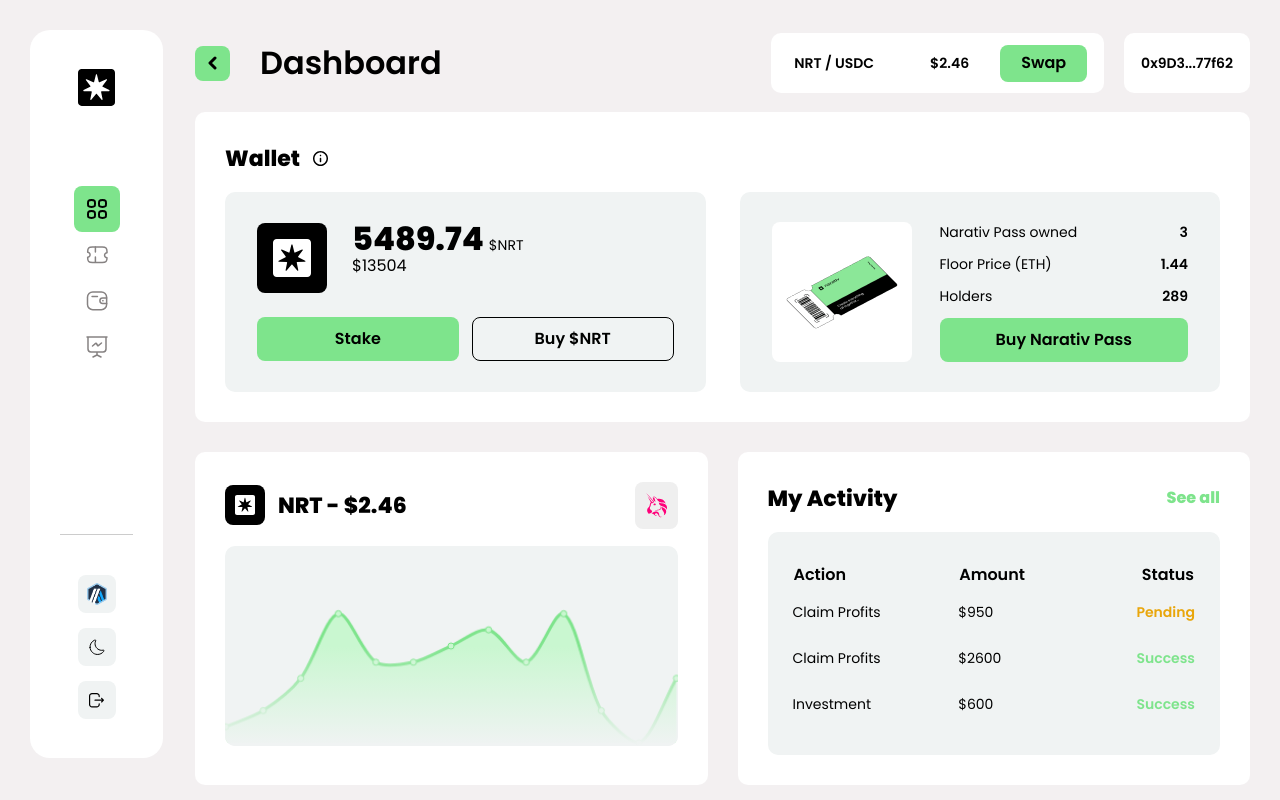
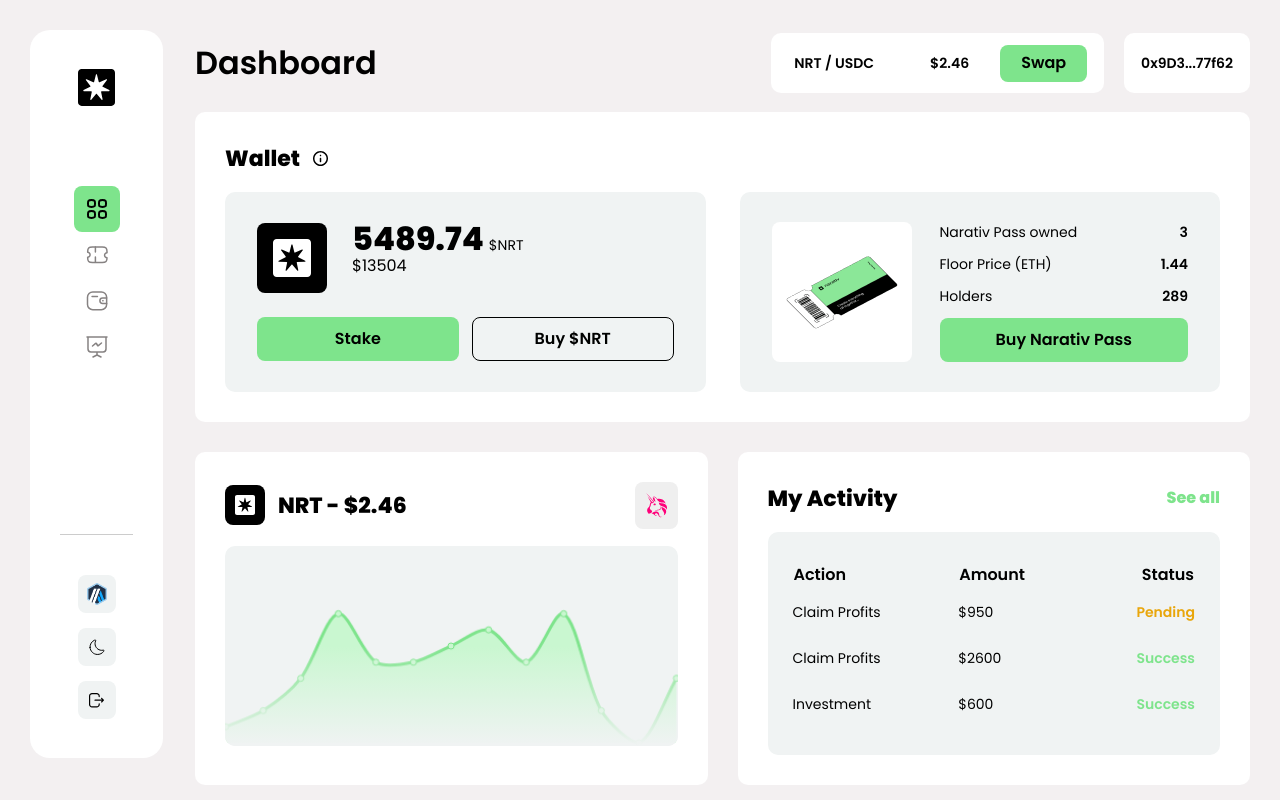
Before and after one commit to BarryPython/narativLab, a React (Create React App) app: page / in a window 1280 px wide. Built offline with nearby package versions, Linux system fonts and the light colour scheme.

Commit message:
remove back arrow on dashboard main page

```diff
--- a/src/components/header/Header.jsx
+++ b/src/components/header/Header.jsx
@@ -16,9 +16,12 @@
 
     return (
         <div className="header-container">
-            <button className="back" onClick={()=>{window.history.back()}}>
-                <Arrow />
-            </button>
+            {
+                getTitle() === "dashboard" ? null :
+                <button className="back" onClick={()=>{window.history.back()}}>
+                    <Arrow />
+                </button>
+            }
             <h1>{getTitle().replaceAll('-'," ").replaceAll('|',"/")}</h1>
             <div className="coins-container desktop-only">
                 <div>
```
